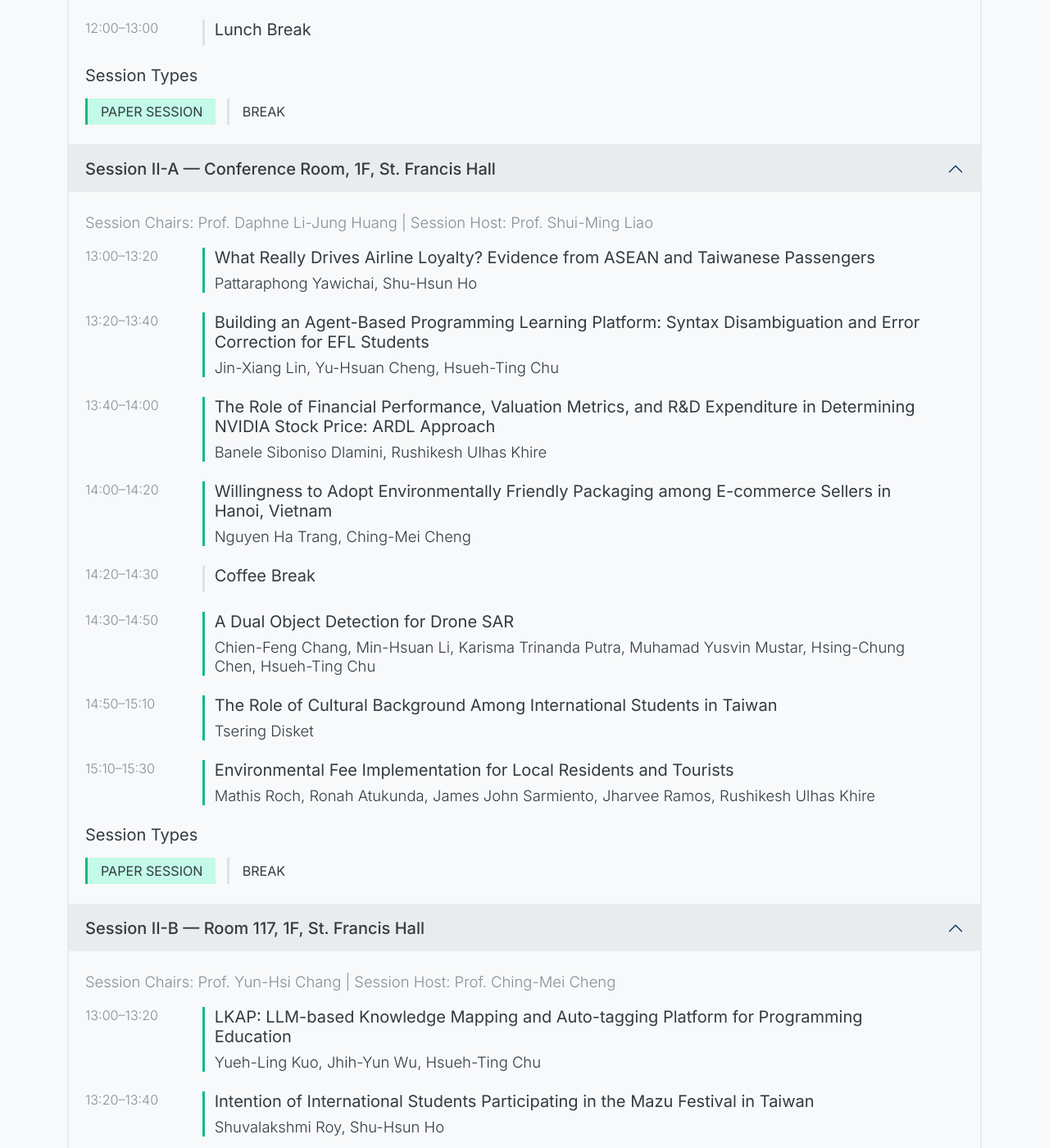
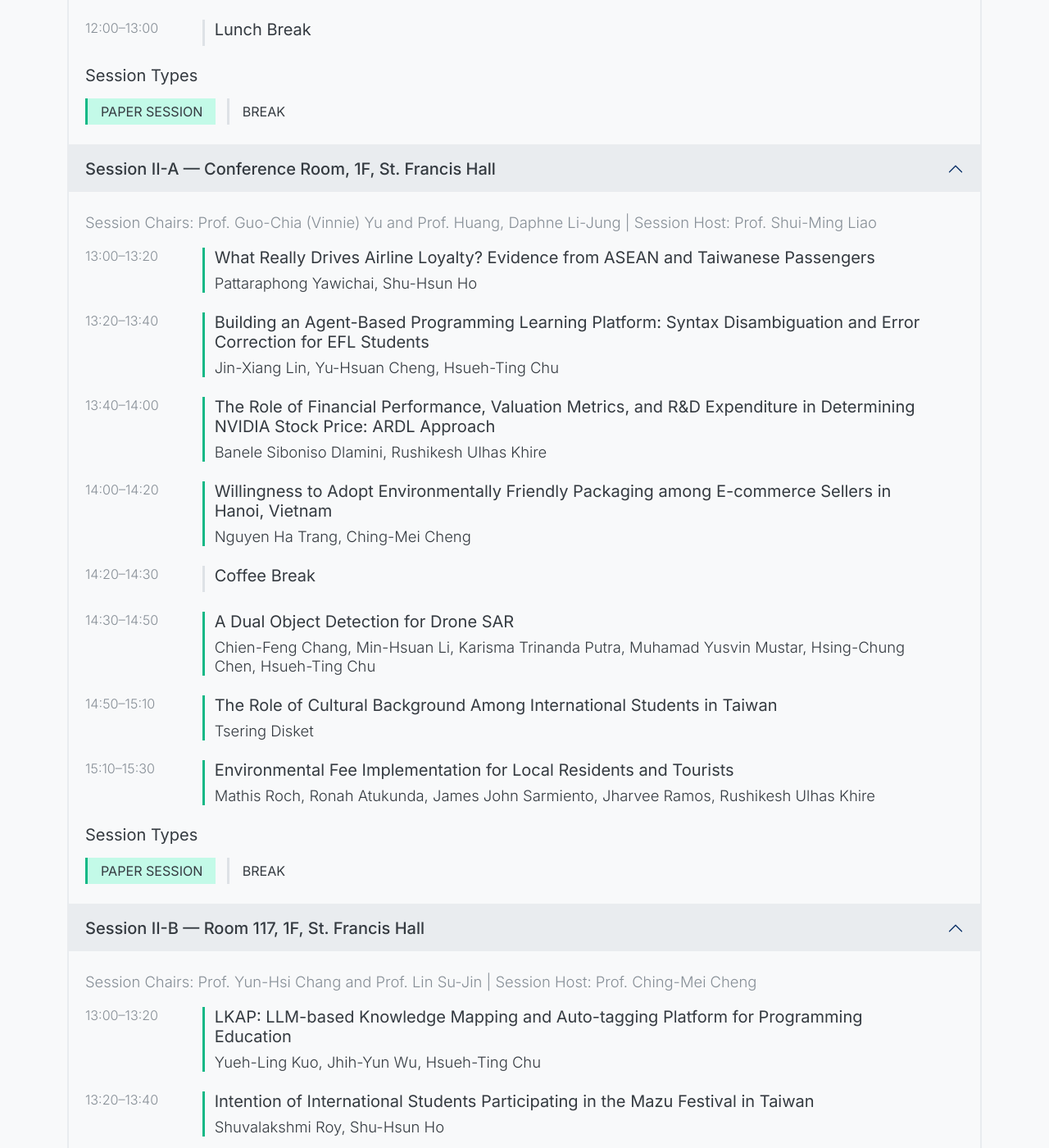
Before and after one commit to icfi2026conf/icfi2026conf.github.io, a Jekyll site: the page built from program.md, in a window 1280 px wide and 1400 px high, scrolled down 1375 px. Shown: the whole window at 82% size. Built offline with Jekyll 4.4.1, drawn with Linux system fonts in a browser that asks for light colours.

Commit message:
Update Session II moderators and host
- Session II-A: Prof. Guo-Chia (Vinnie) Yu and Prof. Huang, Daphne Li-Jung
- Session II-B: Prof. Yun-Hsi Chang and Prof. Lin Su-Jin, Host: Prof. Ching-Mei Cheng

Co-Authored-By: Claude Opus 4.6 <noreply@anthropic.com>

```diff
--- a/_data/program.yml
+++ b/_data/program.yml
@@ -54,7 +54,7 @@ days:
         category: Break
 
   - name: "Session II-A — Conference Room, 1F, St. Francis Hall"
-    chairs: "Session Chairs: Prof. Daphne Li-Jung Huang | Session Host: Prof. Shui-Ming Liao"
+    chairs: "Session Chairs: Prof. Guo-Chia (Vinnie) Yu and Prof. Huang, Daphne Li-Jung | Session Host: Prof. Shui-Ming Liao"
     events:
       - time: "13:00 to 13:20"
         title: "What Really Drives Airline Loyalty? Evidence from ASEAN and Taiwanese Passengers"
@@ -89,7 +89,7 @@ days:
         category: Paper Session
 
   - name: "Session II-B — Room 117, 1F, St. Francis Hall"
-    chairs: "Session Chairs: Prof. Yun-Hsi Chang | Session Host: Prof. Ching-Mei Cheng"
+    chairs: "Session Chairs: Prof. Yun-Hsi Chang and Prof. Lin Su-Jin | Session Host: Prof. Ching-Mei Cheng"
     events:
       - time: "13:00 to 13:20"
         title: "LKAP: LLM-based Knowledge Mapping and Auto-tagging Platform for Programming Education"
```
